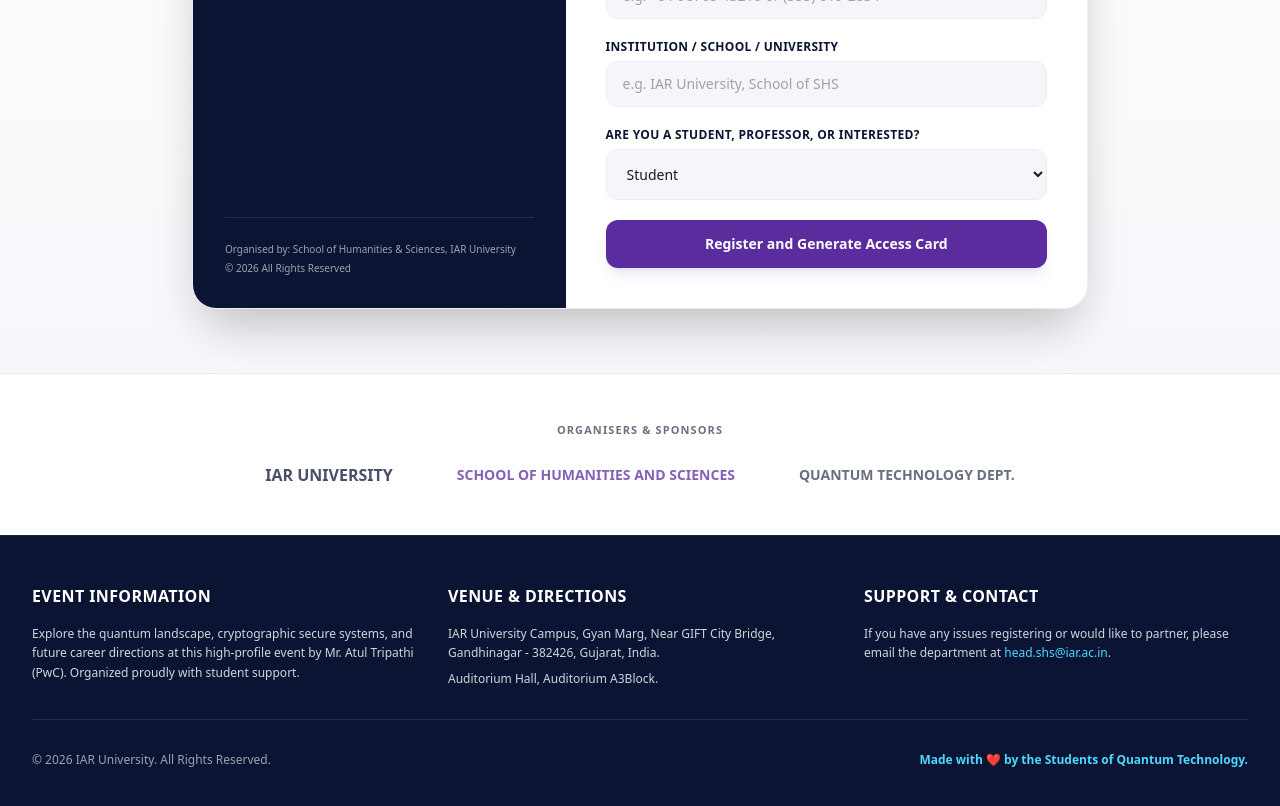
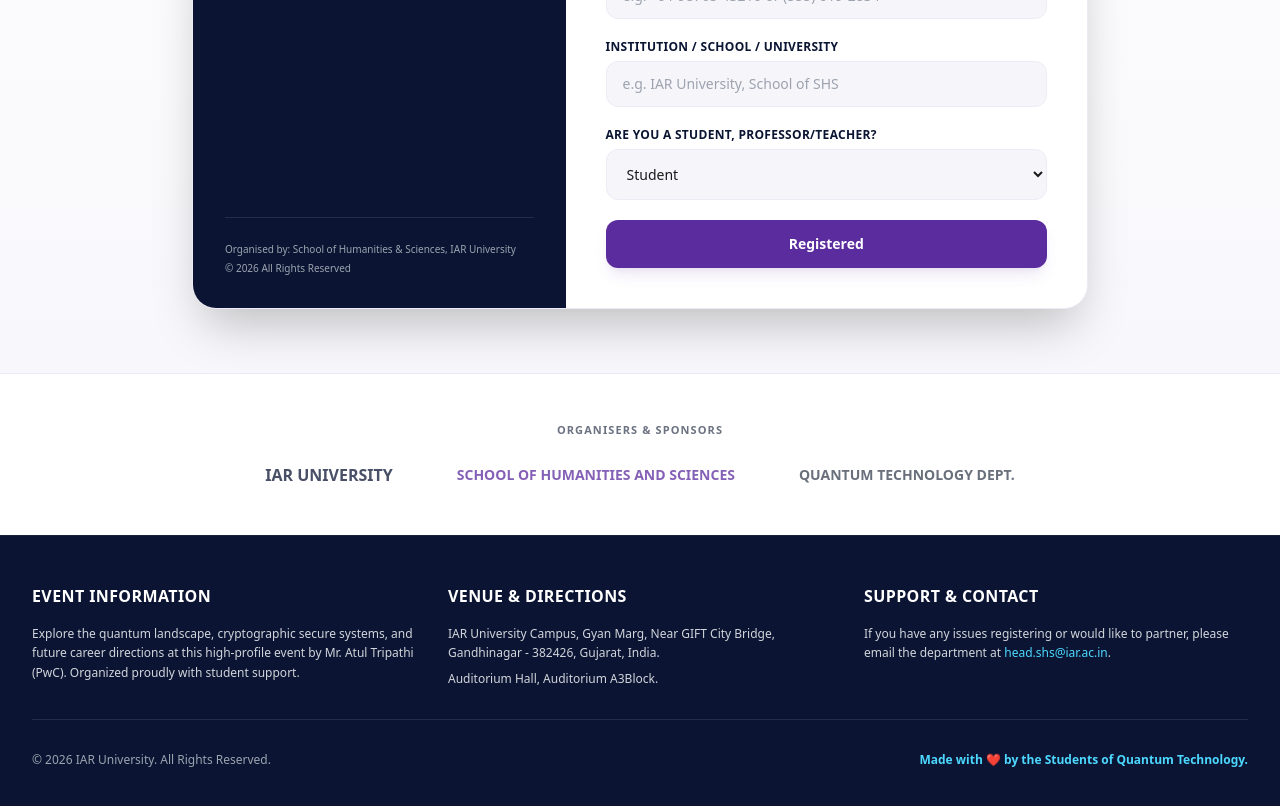
Before and after one commit to Soa1260/test-quantum, a Next.js app: page / in a window 1280 px wide. Shown: the part 1940-2746 px from the top of the page. Built offline with nearby package versions, Linux system fonts and the light colour scheme.

Commit message:
Update role selection label and button text

```diff
--- a/app/page.tsx
+++ b/app/page.tsx
@@ -433,7 +433,7 @@
               {/* Role Select */}
               <div>
                 <label className="block text-xs font-bold uppercase text-[#0B1533] tracking-wide mb-1.5">
-                  Are you a Student, Professor, or Interested?
+                  Are you a Student, Professor/Teacher?
                 </label>
                 <select
                   name="role"
@@ -451,7 +451,7 @@
                 disabled={loading}
                 className="w-full bg-[#5B2C9E] hover:bg-[#7B3FE4] text-white font-bold py-3.5 px-6 rounded-xl transition duration-300 shadow-lg shadow-[#5B2C9E]/10 disabled:opacity-50 text-sm flex items-center justify-center gap-2 mt-2"
               >
-                {loading ? 'Processing Securely...' : 'Register and Generate Access Card'}
+                {loading ? 'Processing Securely...' : 'Registered'}
               </button>
 
             </form>
```
